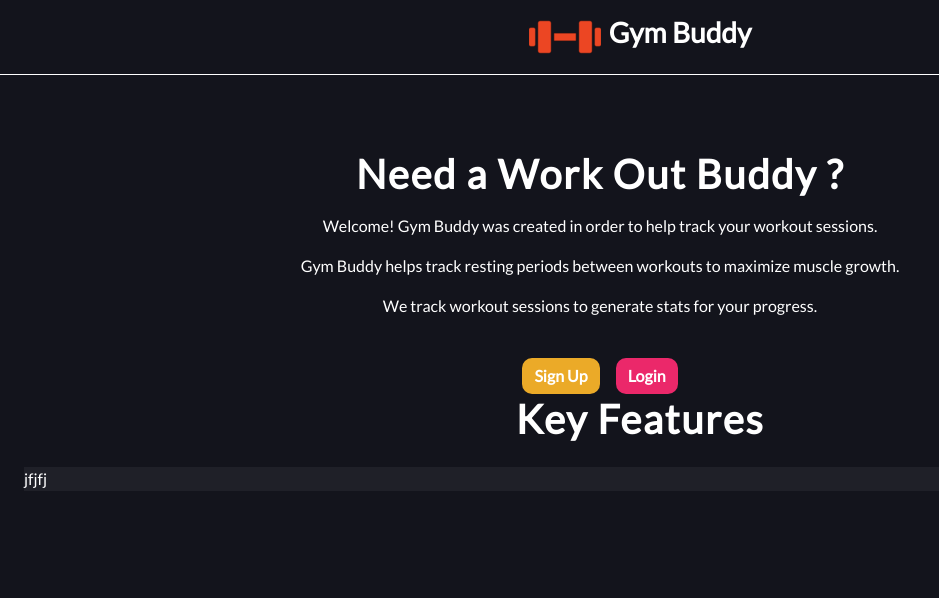
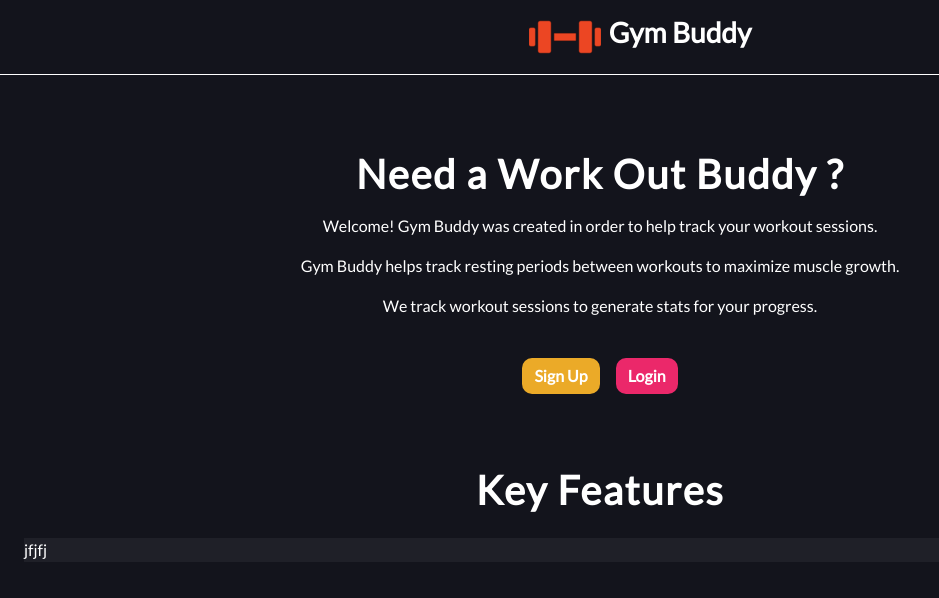
Before and after one commit to JOlivares123/GymBuddy, a React (Create React App) app: page / in a window 1280 px wide. Shown: the top 598 px of the page, without its empty margins (0-939 px from the left). Built offline with nearby package versions, Linux system fonts and the light colour scheme.

Commit message:
fixed overlapping issue when resizing y-dir

```diff
--- a/src/App.scss
+++ b/src/App.scss
@@ -1,6 +1,5 @@
 .App-container {
-    display: flex;
-    flex-direction: column;
+    display: inline-block;
     margin-left: 1.5rem;
     margin-right: 1.5rem;
 }
--- a/src/components/Hero/Hero.scss
+++ b/src/components/Hero/Hero.scss
@@ -1,7 +1,7 @@
 .Hero {
     width: 90vw;
     height: 30vh;
-    display: block;
+    display: inline-block;
 }
 
 .Hero-main-text {
--- a/src/components/KeyFeatures/KeyFeatures.jsx
+++ b/src/components/KeyFeatures/KeyFeatures.jsx
@@ -2,7 +2,7 @@ import './KeyFeatures.scss'
 
 export const KeyFeatures = () => {
     return(
-        <div className='d-block justify-content-center key-features-container'>
+        <div className='key-features-container'>
             <h1 className="main-text">
                 Key Features
             </h1>
--- a/src/components/KeyFeatures/KeyFeatures.scss
+++ b/src/components/KeyFeatures/KeyFeatures.scss
@@ -1,4 +1,5 @@
 .key-features-container {
+    display: inline-block;
     margin-top: 80px;
 }
 
@@ -11,4 +12,5 @@
 
 .features {
     background-color: #1F2028;
+    width: 90vw;
 }
--- a/src/routes/Landing/LandingPage.jsx
+++ b/src/routes/Landing/LandingPage.jsx
@@ -5,6 +5,7 @@ export const LandingPage = () => {
   return(
     <>
       <Hero />
+      <br/>
       <KeyFeatures />
     </>
   )
```
